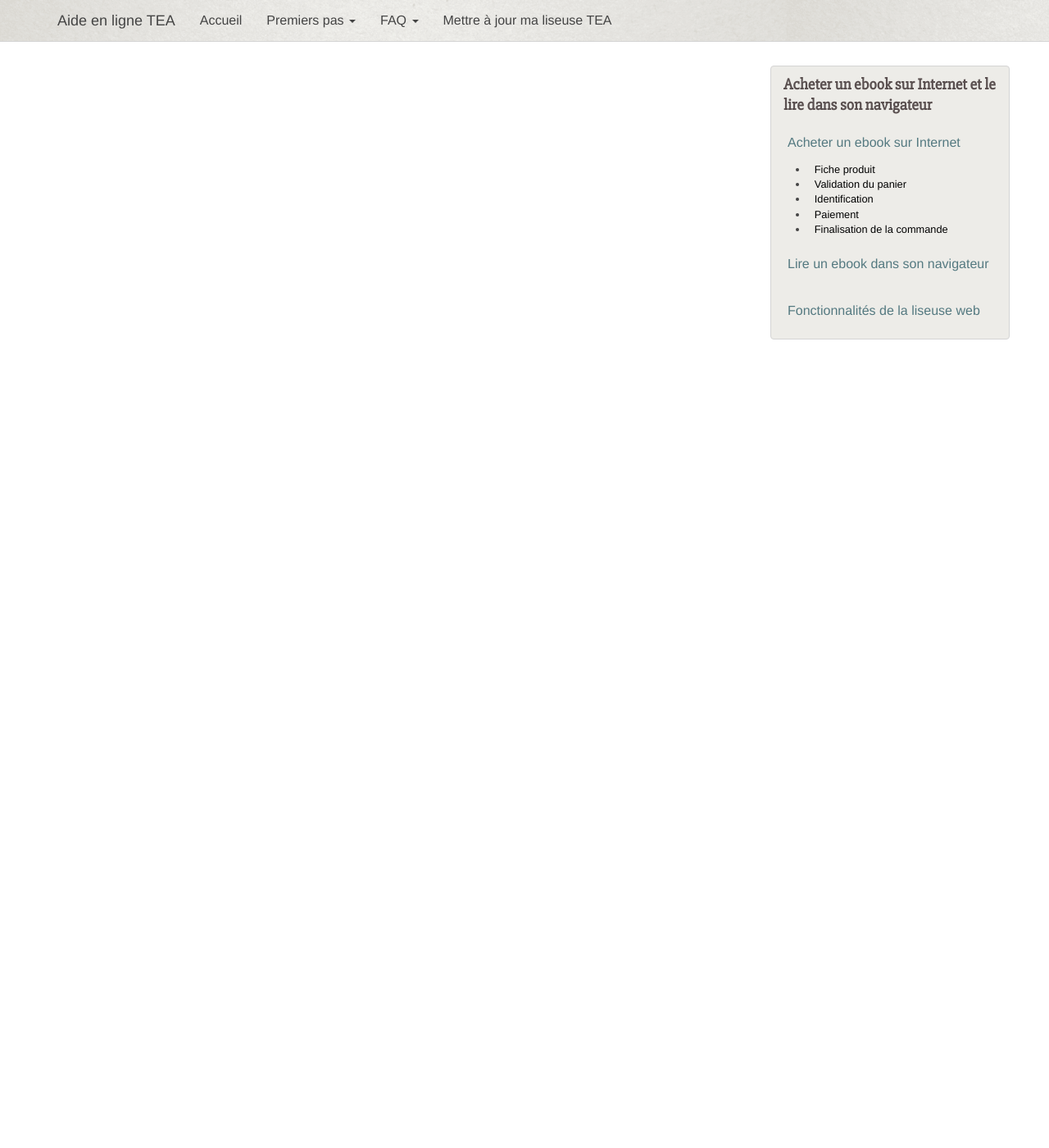
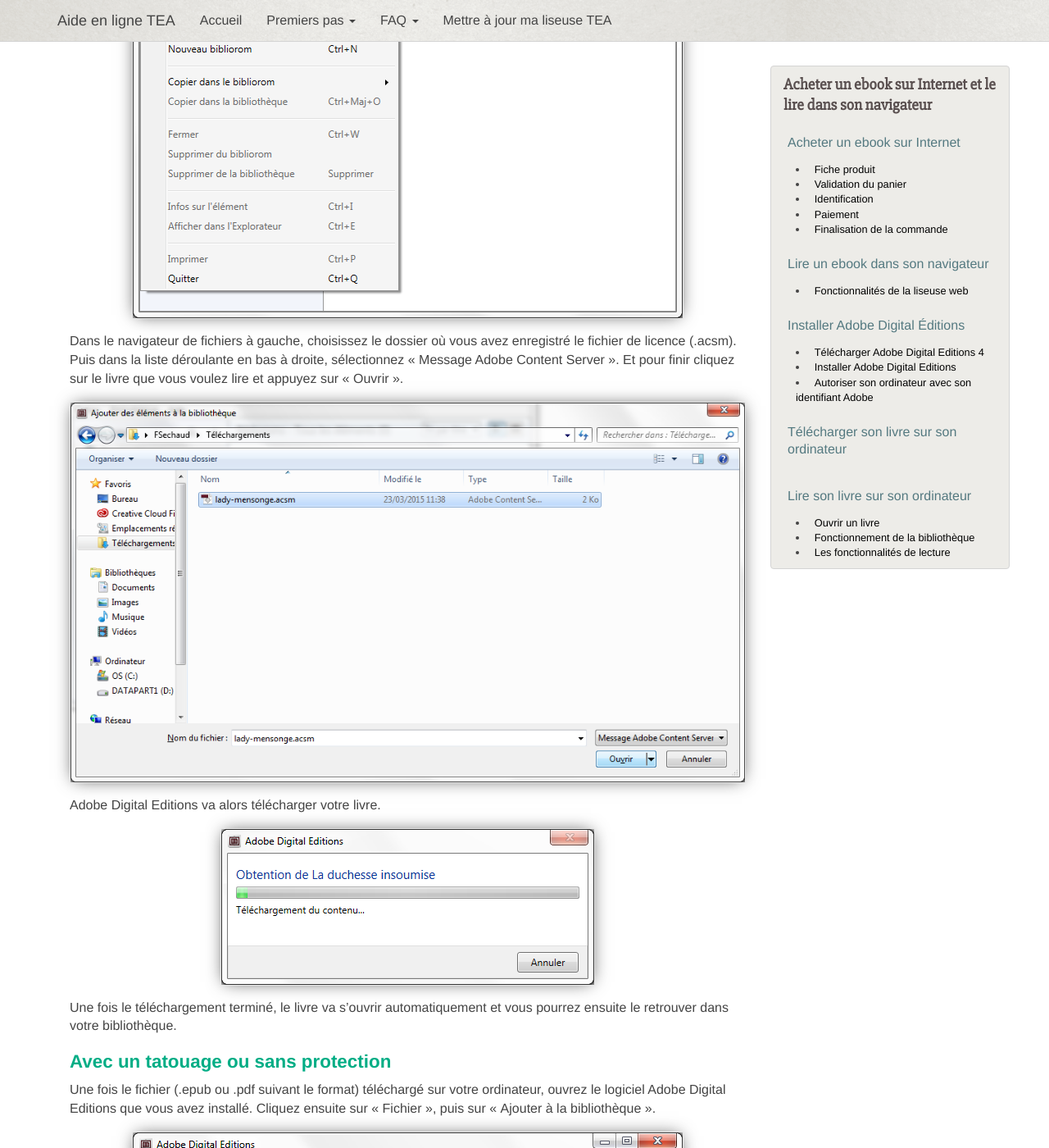
Before and after one commit to TEA-ebook/help-center, a Jekyll site: the page built from _pages/web-web.md, in a window 1280 px wide and 1400 px high, scrolled down 18375 px. Shown: the whole window at 82% size. Built offline with Jekyll 4.4.1, drawn with Linux system fonts in a browser that asks for light colours; nearby versions of some CDN libraries; some of the changed text lies outside the part shown.

Commit message:
Fix: ADE too hidden

```diff
--- a/_pages/ordinateur.md
+++ /dev/null
@@ -1,23 +0,0 @@
----
-permalink: "/ordinateur/"
-layout: page
-title: Télécharger et lire un ebook sur son ordinateur
----
-
-{% include anchor.html id="installer-adobe-digital-edition" label="Installer Adobe Digital Éditions" %}
-
-## Installer Adobe Digital Éditions
-
-{% include installation-ade.md %}
-
-{% include anchor.html id="telecharger-ordinateur" label="Télécharger son livre sur son ordinateur" %}
-
-## Télécharger son livre sur son ordinateur
-
-{% include telecharger-ordinateur.md %}
-
-{% include anchor.html id="lire-ordinateur" label="Lire son livre sur son ordinateur" %}
-
-## Lire son livre sur son ordinateur
-
-{% include lire-ordinateur.md %}
--- a/_pages/web-web.md
+++ b/_pages/web-web.md
@@ -22,7 +22,7 @@
 
 {% include anchor.html id="fonctionnalite-liseuse" label="Fonctionnalités de la liseuse web" %}
 
-## #Fonctionnalités de la liseuse web
+### Fonctionnalités de la liseuse web
 
 ![](/images/lire-web-1.png)
 
@@ -34,3 +34,21 @@
 ![](/images/lire-web-2.png)
 
 Si vous souhaitez tout de même télécharger votre livre pour le lire sur votre ordinateur, rendez-vous à la [page suivante](/ordinateur/)
+
+{% include anchor.html id="installer-adobe-digital-edition" label="Installer Adobe Digital Éditions" %}
+
+## Installer Adobe Digital Éditions
+
+{% include installation-ade.md %}
+
+{% include anchor.html id="telecharger-ordinateur" label="Télécharger son livre sur son ordinateur" %}
+
+## Télécharger un ebook sur son ordinateur
+
+{% include telecharger-ordinateur.md %}
+
+{% include anchor.html id="lire-ordinateur" label="Lire son livre sur son ordinateur" %}
+
+## Lire un ebook avec Adobe Digital Editions
+
+{% include lire-ordinateur.md %}
```
